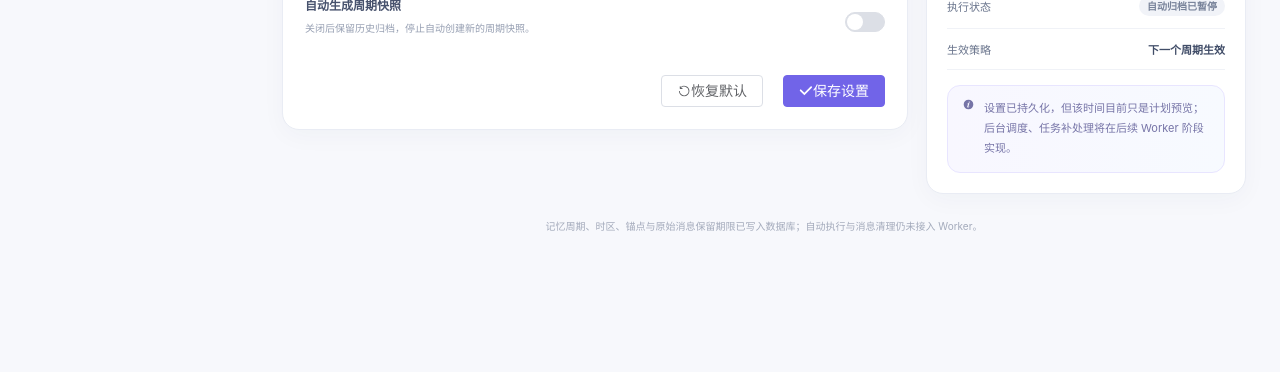
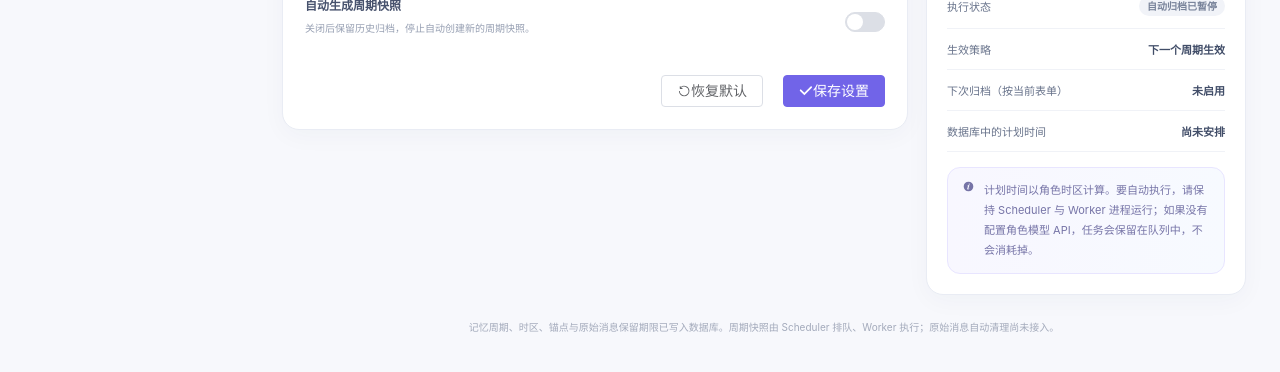
Before and after one commit to is0612/yiling-hub, a Nuxt app: page /characters/1/settings/memory in a window 1280 px wide. Shown: the part 802-1174 px from the top of the page. Before the commit the page ends 1089 px from the top, so only its background shows below. Built offline with nearby package versions, Linux system fonts and the light colour scheme; no server answers.

Commit message:
feat: show scheduled memory archive time in settings

```diff
--- a/app/pages/characters/[id]/settings/memory.vue
+++ b/app/pages/characters/[id]/settings/memory.vue
@@ -22,6 +22,7 @@ const timezone = ref("Asia/Shanghai");
 const anchor = ref("2026-10-21T09:00:00");
 const retention = ref(90);
 const autoSnapshot = ref(false);
+const nextSnapshotAt = ref<string | null>(null);
 const effectivePolicy = ref("下一个周期生效");
 const loading = ref(false);
 const saving = ref(false);
@@ -75,6 +76,7 @@ async function loadSettings() {
     anchor.value = formatAnchor(settings.anchorAt, settings.timezone);
     retention.value = settings.rawMessageRetentionDays;
     autoSnapshot.value = settings.autoSnapshotEnabled;
+    nextSnapshotAt.value = settings.nextSnapshotAt;
     effectivePolicy.value = settings.changePolicy === "IMMEDIATE_RECALC" ? "立即重算" : "下一个周期生效";
   } catch (error) {
     const message = error && typeof error === "object" && "statusMessage" in error
@@ -102,6 +104,8 @@ async function saveSettings() {
       },
     });
     interval.value = saved.snapshotIntervalDays;
+    nextSnapshotAt.value = saved.nextSnapshotAt;
+    autoSnapshot.value = saved.autoSnapshotEnabled;
     anchor.value = formatAnchor(saved.anchorAt, saved.timezone);
     effectivePolicy.value = saved.changePolicy === "IMMEDIATE_RECALC" ? "立即重算" : "下一个周期生效";
     ElMessage.success("记忆周期设置已保存到本地数据库。");
@@ -122,9 +126,38 @@ function resetSettings() {
   anchor.value = formatAnchor(now.toISOString(), timezone.value);
   retention.value = 90;
   autoSnapshot.value = false;
+  nextSnapshotAt.value = null;
   effectivePolicy.value = "下一个周期生效";
   ElMessage.info("已将表单恢复为默认值；点击“保存设置”后才会写入数据库。");
 }
+
+const nextSnapshotPreview = computed(() => {
+  if (!autoSnapshot.value) return "未启用";
+  try {
+    const firstBoundary = zonedInputToIso(anchor.value, timezone.value);
+    const next = new Date(new Date(firstBoundary).getTime() + safeInterval.value * 24 * 60 * 60 * 1000);
+    return new Intl.DateTimeFormat("zh-CN", {
+      timeZone: timezone.value,
+      year: "numeric", month: "2-digit", day: "2-digit",
+      hour: "2-digit", minute: "2-digit",
+    }).format(next);
+  } catch {
+    return "保存后计算";
+  }
+});
+
+const savedNextSnapshotLabel = computed(() => {
+  if (!nextSnapshotAt.value) return "尚未安排";
+  try {
+    return new Intl.DateTimeFormat("zh-CN", {
+      timeZone: timezone.value,
+      year: "numeric", month: "2-digit", day: "2-digit",
+      hour: "2-digit", minute: "2-digit",
+    }).format(new Date(nextSnapshotAt.value));
+  } catch {
+    return nextSnapshotAt.value;
+  }
+});
 
 onMounted(() => void loadSettings());
 watch(id, () => void loadSettings());
@@ -132,7 +165,7 @@ watch(id, () => void loadSettings());
 
 <template>
   <div class="page-wrap">
-    <PageHeader :eyebrow="'角色管理 / ' + character.name + ' / 记忆设置'" title="记忆周期设置" description="控制角色多久归档一次阶段记忆。设置会保存到 PostgreSQL；真正的定时执行器将在后续 Worker 阶段接入。">
+    <PageHeader :eyebrow="'角色管理 / ' + character.name + ' / 记忆设置'" title="记忆周期设置" description="控制角色多久归档一次阶段记忆。设置保存到 PostgreSQL，由 Scheduler 生成到期任务，再由 Worker 调用角色模型完成 AI 提炼。">
       <template #actions><el-button @click="navigateTo('/characters/' + character.id)"><el-icon><ArrowLeft /></el-icon>返回驾驶舱</el-button></template>
     </PageHeader>
 
@@ -174,11 +207,13 @@ watch(id, () => void loadSettings());
           <div class="metric-row"><span>归档间隔</span><span class="metric-value">{{ safeInterval }} 天</span></div>
           <div class="metric-row"><span>执行状态</span><span class="pill" :class="autoSnapshot ? 'pill-green' : 'pill-gray'">{{ autoSnapshot ? '自动归档开启' : '自动归档已暂停' }}</span></div>
           <div class="metric-row"><span>生效策略</span><span class="metric-value">{{ effectivePolicy }}</span></div>
-          <div class="info-callout" style="margin-top:15px"><el-icon><InfoFilled /></el-icon><span>设置已持久化，但该时间目前只是计划预览；后台调度、任务补处理将在后续 Worker 阶段实现。</span></div>
+          <div class="metric-row"><span>下次归档（按当前表单）</span><span class="metric-value">{{ nextSnapshotPreview }}</span></div>
+          <div class="metric-row"><span>数据库中的计划时间</span><span class="metric-value">{{ savedNextSnapshotLabel }}</span></div>
+          <div class="info-callout" style="margin-top:15px"><el-icon><InfoFilled /></el-icon><span>计划时间以角色时区计算。要自动执行，请保持 Scheduler 与 Worker 进程运行；如果没有配置角色模型 API，任务会保留在队列中，不会消耗掉。</span></div>
         </section>
       </aside>
     </div>
-    <p class="footer-note">记忆周期、时区、锚点与原始消息保留期限已写入数据库；自动执行与消息清理仍未接入 Worker。</p>
+    <p class="footer-note">记忆周期、时区、锚点与原始消息保留期限已写入数据库。周期快照由 Scheduler 排队、Worker 执行；原始消息自动清理尚未接入。</p>
   </div>
 </template>
 
```
